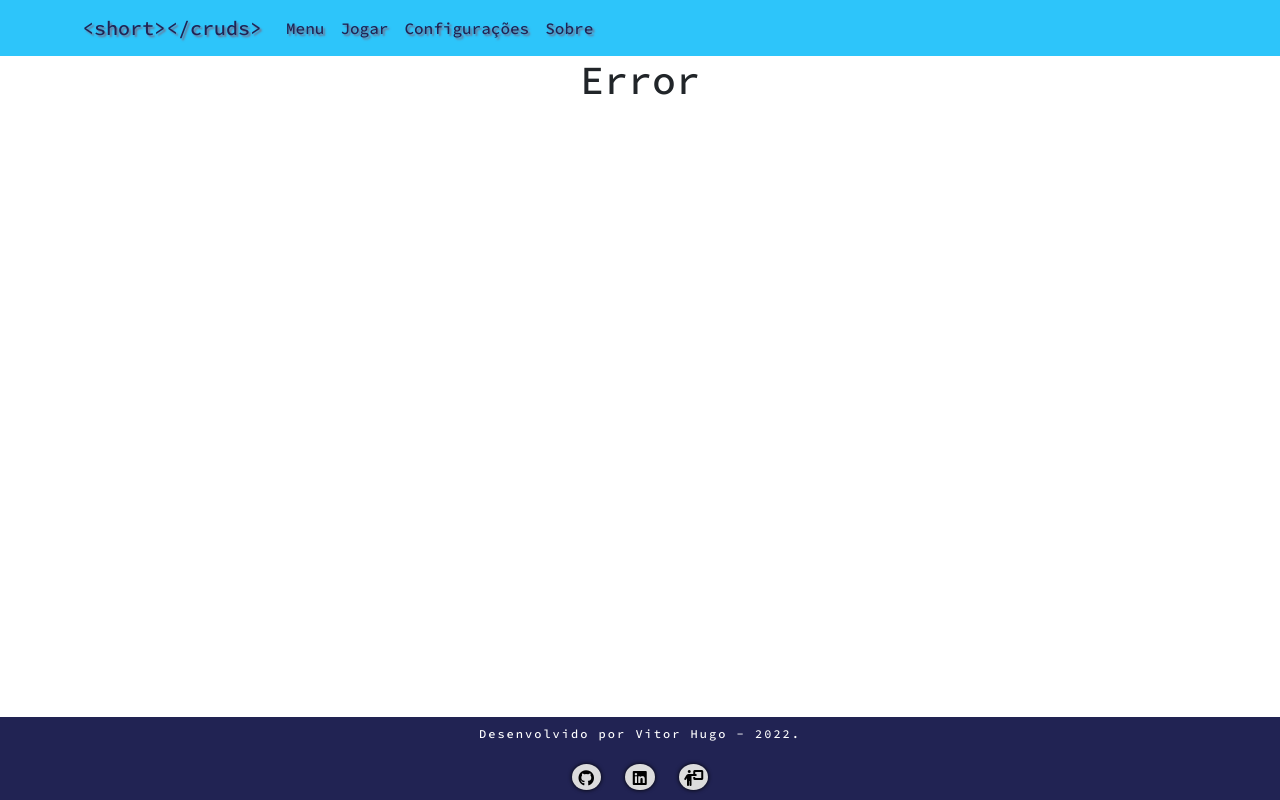
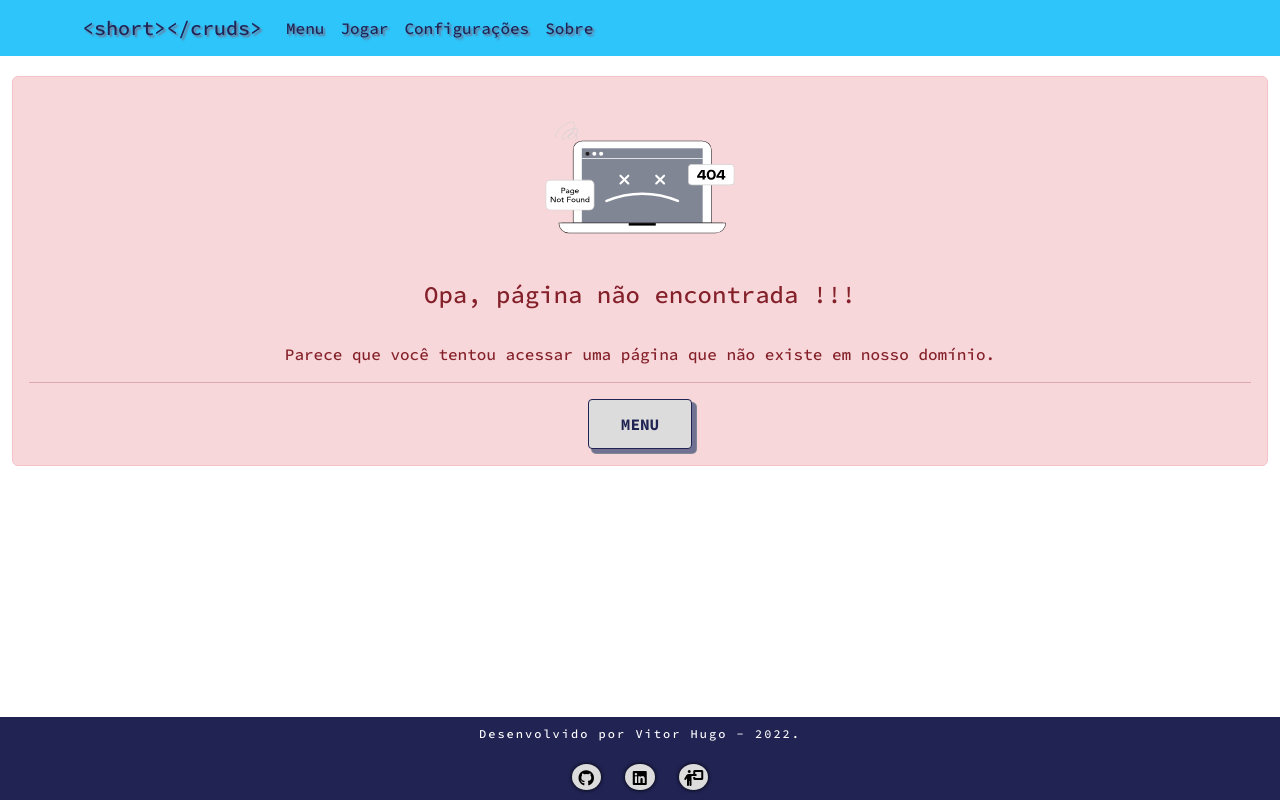
Before and after one commit to VitorHUMoreira/short-cruds, a React (Create React App) app: page /configs in a window 1280 px wide. Built offline with nearby package versions, Linux system fonts and the light colour scheme.

Commit message:
trying footer

```diff
--- a/src/App.css
+++ b/src/App.css
@@ -35,6 +35,7 @@ a:hover {
 
 .nav {
   background-color: var(--light-blue);
+  margin-bottom: 20px;
 }
 
 .brand {
@@ -72,6 +73,7 @@ a:hover {
   position: fixed;
   bottom: 0;
   width: 100%;
+  margin-top: 20px;
 }
 
 .footer-h5 {
@@ -171,3 +173,35 @@ a:hover {
   background: #d89906;
   color: var(--white);
 }
+
+.button {
+  background-color: var(--light-grey);
+  border: 1px solid var(--dark-blue);
+  border-radius: 4px;
+  box-shadow: var(--dark-grey) 4px 4px 0 0, var(--medium-grey) 4px 4px 0 1px;
+  color: var(--dark-blue);
+  cursor: pointer;
+  display: inline-flex;
+  font-family: "Source Code Pro", sans-serif;
+  font-size: 1rem;
+  font-weight: 700;
+  padding: 12px 32px;
+}
+
+.button:hover {
+  text-decoration: none;
+  background-color: #f1f1f1;
+  border-color: var(--black);
+}
+
+.button:active {
+  box-shadow: rgba(0, 0, 0, 0.1) 0 2px 4px inset;
+  outline: none;
+}
+
+.button:not([disabled]):active {
+  box-shadow: var(--dark-grey) 2px 2px 0 0, var(--medium-grey) 2px 2px 0 1px;
+  transform: translate(2px, 2px);
+  background-color: var(--white);
+  border-color: var(--black);
+}
--- a/src/components/Footer/index.js
+++ b/src/components/Footer/index.js
@@ -1,5 +1,3 @@
-import { Link } from "react-router-dom";
-
 function Footer() {
   return (
     <footer className="footer">
--- a/src/pages/Error/index.js
+++ b/src/pages/Error/index.js
@@ -1,7 +1,23 @@
+import Alert from "react-bootstrap/Alert";
+import img404 from "../../assets/404.svg";
+import { Link } from "react-router-dom";
+
 function Error() {
   return (
-    <div>
-      <h1>Error</h1>
+    <div className="container-xxl">
+      <Alert className="teste" variant="danger">
+        <img src={img404} width={250} alt="404" />
+        <Alert.Heading>Opa, página não encontrada !!!</Alert.Heading>
+        <br />
+        <p>
+          Parece que você tentou acessar uma página que não existe em nosso
+          domínio.
+        </p>
+        <hr />
+        <Link to="/">
+          <button className="button">MENU</button>
+        </Link>
+      </Alert>
     </div>
   );
 }
```
Also changed, not shown: src/assets/404.svg (added).
